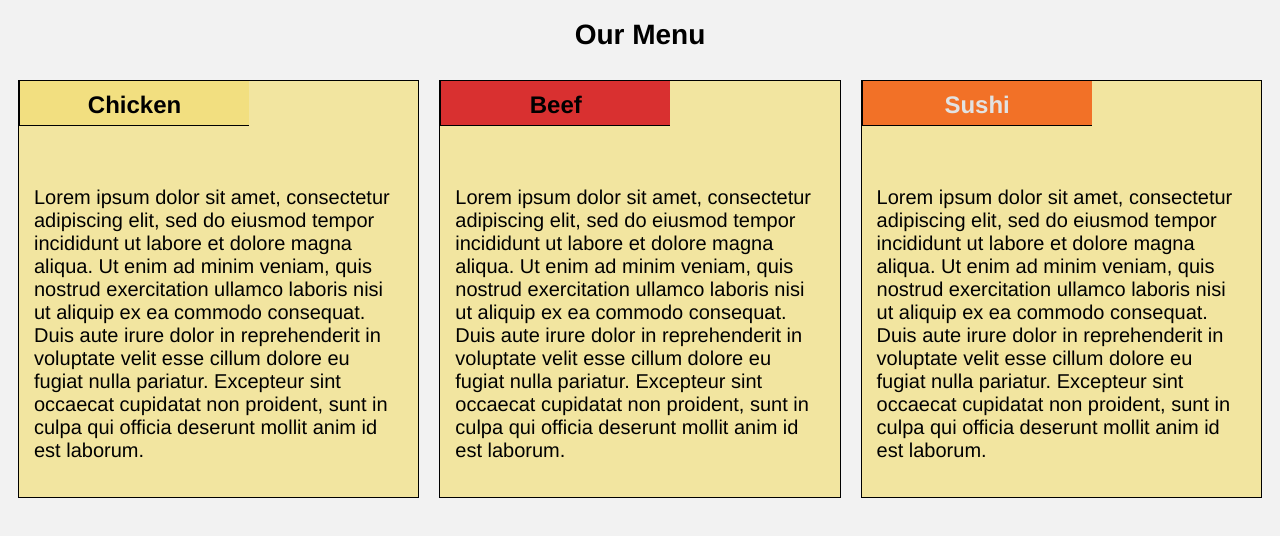
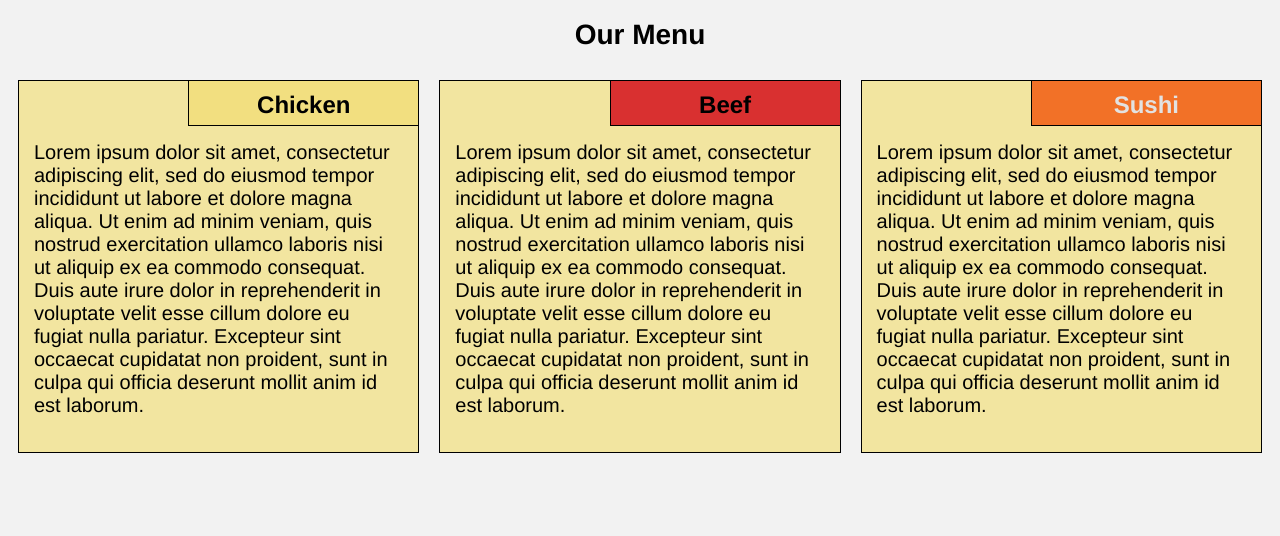
Before and after one commit to EpicOne-Digital/Coursera-HTML-CSS-Java-for-Web-Developers, a plain HTML site: page module2-solution/index.html in a window 1280 px wide. Drawn offline with Linux system fonts and the light colour scheme.

Commit message:
positioning

```diff
--- a/module2-solution/css/style.css
+++ b/module2-solution/css/style.css
@@ -21,7 +21,8 @@ section {
 }
 
 section>h2 {
-    float: top; right;
+    position: relative;
+    float: right;
     border-bottom: 1px solid black;
     border-left: 1px solid black;
     margin: 0;
```
